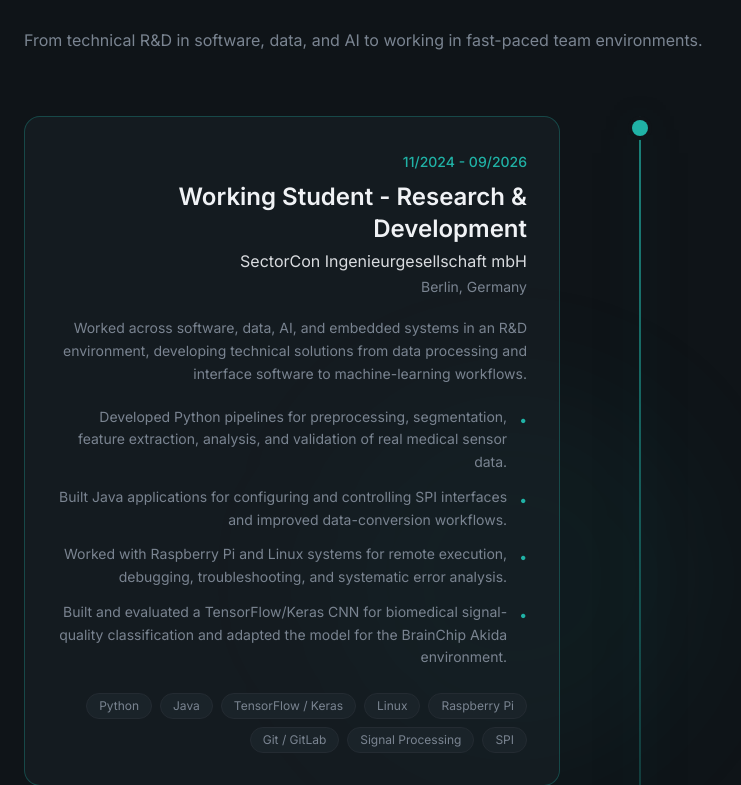
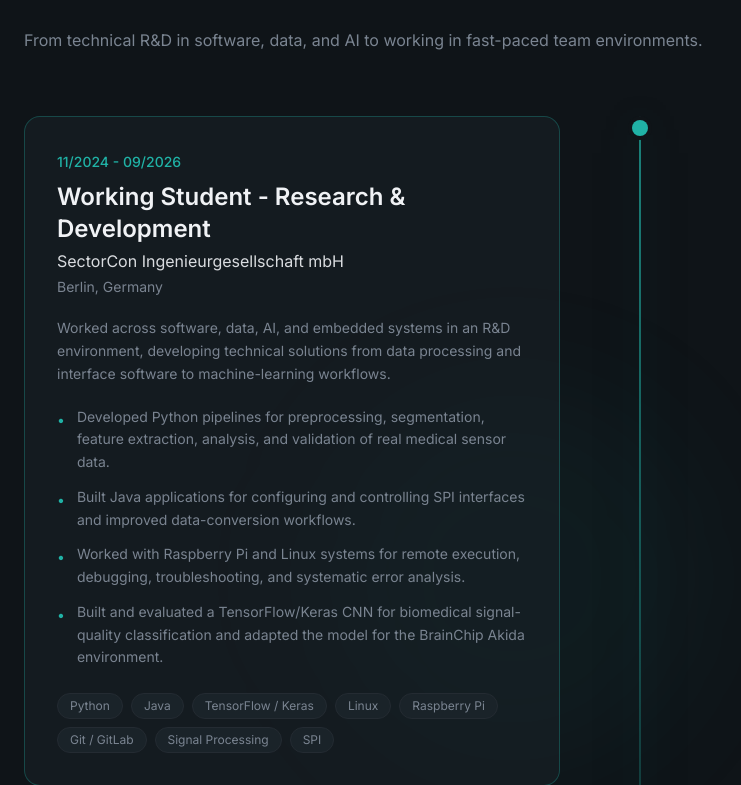
Before and after one commit to Rjsharma95/rajeevsharma-portfolio, a React (Vite) app: page / in a window 1280 px wide. Shown: the part 6875-7660 px from the top of the page, without its empty margins (0-741 px from the left). Built offline with nearby package versions, Linux system fonts and the light colour scheme; a web font is replaced by a local one.

Commit message:
improve experience card alignment

```diff
--- a/src/sections/Experience.jsx
+++ b/src/sections/Experience.jsx
@@ -46,25 +46,65 @@
   },
 ]
 
+
 export const Experience = () => {
   return (
     <section
       id="experience"
       className="py-32 relative overflow-hidden"
     >
+
       {/* Background Glow */}
-      <div className="absolute top-1/2 left-1/4 w-96 h-96 bg-primary/5 rounded-full blur-3xl -translate-y-1/2 pointer-events-none" />
+      <div
+        className="
+          absolute
+          top-1/2
+          left-1/4
+          w-96
+          h-96
+          bg-primary/5
+          rounded-full
+          blur-3xl
+          -translate-y-1/2
+          pointer-events-none
+        "
+      />
+
 
       <div className="container mx-auto px-6 relative z-10">
 
-        {/* Section Header */}
+        {/* =====================================================
+            SECTION HEADER
+            ===================================================== */}
+
         <div className="max-w-3xl mb-16">
 
-          <span className="text-secondary-foreground text-sm font-medium tracking-wider uppercase animate-fade-in">
+          <span
+            className="
+              text-secondary-foreground
+              text-sm
+              font-medium
+              tracking-wider
+              uppercase
+              animate-fade-in
+            "
+          >
             Career Journey
           </span>
 
-          <h2 className="text-4xl md:text-5xl font-bold mt-4 mb-6 animate-fade-in animation-delay-100 text-secondary-foreground">
+
+          <h2
+            className="
+              text-4xl
+              md:text-5xl
+              font-bold
+              mt-4
+              mb-6
+              animate-fade-in
+              animation-delay-100
+              text-secondary-foreground
+            "
+          >
             Experience built through{" "}
 
             <span className="font-serif italic font-normal text-white">
@@ -72,7 +112,14 @@
             </span>
           </h2>
 
-          <p className="text-muted-foreground animate-fade-in animation-delay-200">
+
+          <p
+            className="
+              text-muted-foreground
+              animate-fade-in
+              animation-delay-200
+            "
+          >
             From technical R&D in software, data, and AI to working in
             fast-paced team environments.
           </p>
@@ -80,7 +127,10 @@
         </div>
 
 
-        {/* Timeline */}
+        {/* =====================================================
+            TIMELINE
+            ===================================================== */}
+
         <div className="relative">
 
           {/* Timeline Line */}
@@ -92,24 +142,35 @@
               top-0
               bottom-0
               w-[2px]
+
               bg-gradient-to-b
               from-primary/70
               via-primary/30
               to-transparent
+
               md:-translate-x-1/2
               timeline-glow
             "
           />
 
 
-          {/* Experience Items */}
+          {/* ===================================================
+              EXPERIENCE ITEMS
+              =================================================== */}
+
           <div className="space-y-16">
 
             {experiences.map((exp, idx) => (
 
               <div
                 key={`${exp.company}-${exp.role}`}
-                className="relative grid md:grid-cols-2 gap-8 animate-fade-in"
+                className="
+                  relative
+                  grid
+                  md:grid-cols-2
+                  gap-8
+                  animate-fade-in
+                "
                 style={{
                   animationDelay: `${(idx + 1) * 150}ms`,
                 }}
@@ -122,119 +183,222 @@
                     left-0
                     md:left-1/2
                     top-1
+
                     w-4
                     h-4
+
                     bg-primary
                     rounded-full
+
                     -translate-x-1/2
+
                     ring-4
                     ring-background
+
                     z-10
                   "
                 >
                   {exp.current && (
-                    <span className="absolute inset-0 rounded-full bg-primary animate-ping opacity-75" />
+                    <span
+                      className="
+                        absolute
+                        inset-0
+                        rounded-full
+                        bg-primary
+                        animate-ping
+                        opacity-75
+                      "
+                    />
                   )}
                 </div>
 
 
-                {/* Content */}
+                {/* =================================================
+                    CARD POSITION
+                    ================================================= */}
+
                 <div
-                  className={`pl-8 md:pl-0 ${
-                    idx % 2 === 0
-                      ? "md:pr-16 md:text-right"
-                      : "md:col-start-2 md:pl-16"
-                  }`}
+                  className={`
+                    pl-8
+                    md:pl-0
+
+                    ${
+                      idx % 2 === 0
+                        ? "md:pr-16"
+                        : "md:col-start-2 md:pl-16"
+                    }
+                  `}
                 >
 
-                  <div className="glass p-6 md:p-8 rounded-2xl border border-primary/30 hover:border-primary/50 transition-all duration-500">
+                  {/* =================================================
+                      EXPERIENCE CARD
+                      Everything inside stays LEFT aligned
+                      ================================================= */}
+
+                  <div
+                    className="
+                      glass
+                      p-6
+                      md:p-8
+                      rounded-2xl
+
+                      border
+                      border-primary/30
+
+                      hover:border-primary/50
+
+                      transition-all
+                      duration-500
+
+                      text-left
+                    "
+                  >
 
                     {/* Period */}
-                    <span className="text-sm text-primary font-medium">
+                    <span
+                      className="
+                        text-sm
+                        text-primary
+                        font-medium
+                      "
+                    >
                       {exp.period}
                     </span>
 
 
                     {/* Role */}
-                    <h3 className="text-xl md:text-2xl font-semibold mt-2">
+                    <h3
+                      className="
+                        text-xl
+                        md:text-2xl
+                        font-semibold
+                        mt-2
+                      "
+                    >
                       {exp.role}
                     </h3>
 
 
                     {/* Company */}
-                    <p className="text-foreground/90 mt-1">
+                    <p
+                      className="
+                        text-foreground/90
+                        mt-1
+                      "
+                    >
                       {exp.company}
                     </p>
 
 
                     {/* Location */}
-                    <p className="text-sm text-muted-foreground mt-1">
+                    <p
+                      className="
+                        text-sm
+                        text-muted-foreground
+                        mt-1
+                      "
+                    >
                       {exp.location}
                     </p>
 
 
                     {/* Description */}
-                    <p className="text-sm text-muted-foreground mt-5 leading-relaxed">
+                    <p
+                      className="
+                        text-sm
+                        text-muted-foreground
+                        mt-5
+                        leading-relaxed
+                      "
+                    >
                       {exp.description}
                     </p>
 
 
-                    {/* Highlights */}
+                    {/* =================================================
+                        HIGHLIGHTS
+                        ================================================= */}
+
                     <ul
-                      className={`mt-5 space-y-3 text-sm text-muted-foreground ${
-                        idx % 2 === 0
-                          ? "md:text-right"
-                          : "text-left"
-                      }`}
+                      className="
+                        mt-5
+                        space-y-3
+                        text-sm
+                        text-muted-foreground
+                        text-left
+                      "
                     >
                       {exp.highlights.map((highlight) => (
+
                         <li
                           key={highlight}
-                          className={`flex gap-3 ${
-                            idx % 2 === 0
-                              ? "md:flex-row-reverse"
-                              : ""
-                          }`}
+                          className="
+                            flex
+                            items-start
+                            gap-3
+                          "
                         >
-                          <span className="text-primary mt-1">
+
+                          <span
+                            className="
+                              text-primary
+                              mt-1
+                              flex-shrink-0
+                            "
+                          >
                             •
                           </span>
+
 
                           <span className="leading-relaxed">
                             {highlight}
                           </span>
+
                         </li>
+
                       ))}
                     </ul>
 
 
-                    {/* Technology / Skill Tags */}
+                    {/* =================================================
+                        TECHNOLOGY / SKILL TAGS
+                        ================================================= */}
+
                     <div
-                      className={`flex flex-wrap gap-2 mt-6 ${
-                        idx % 2 === 0
-                          ? "md:justify-end"
-                          : ""
-                      }`}
+                      className="
+                        flex
+                        flex-wrap
+                        justify-start
+                        gap-2
+                        mt-6
+                      "
                     >
                       {exp.technologies.map((tech) => (
+
                         <span
                           key={tech}
                           className="
                             px-3
                             py-1
+
                             bg-surface
+
                             border
                             border-border
+
                             text-xs
                             rounded-full
                             text-muted-foreground
+
                             hover:text-primary
                             hover:border-primary/30
+
                             transition-colors
                           "
                         >
                           {tech}
                         </span>
+
                       ))}
                     </div>
 
@@ -243,6 +407,7 @@
                 </div>
 
               </div>
+
             ))}
 
           </div>
@@ -250,6 +415,7 @@
         </div>
 
       </div>
+
     </section>
   )
 }
```
